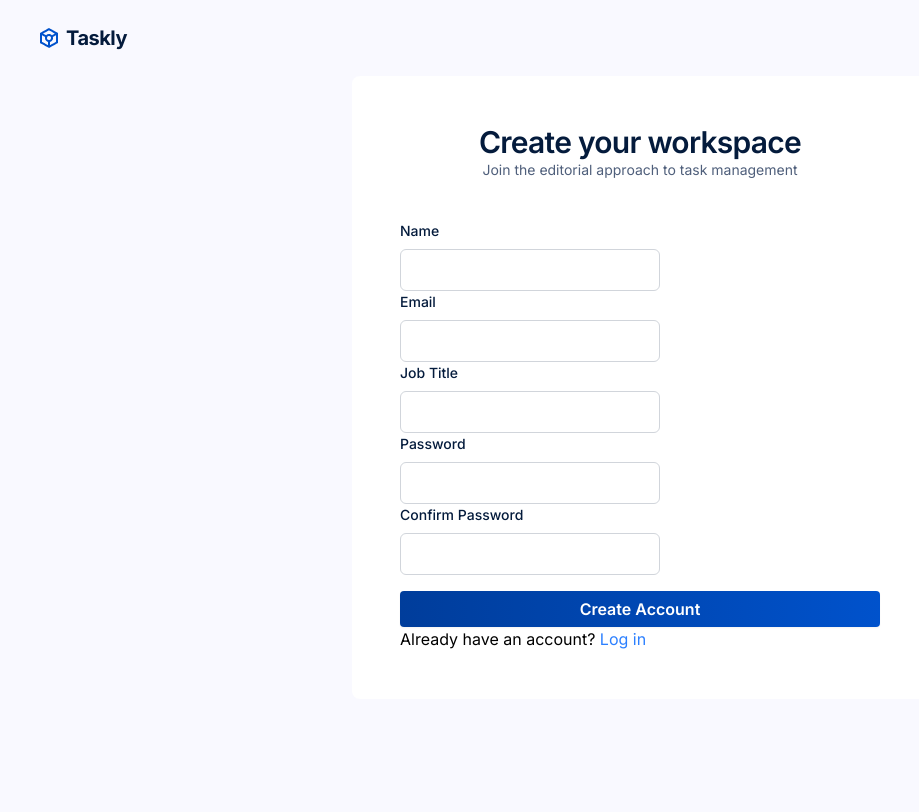
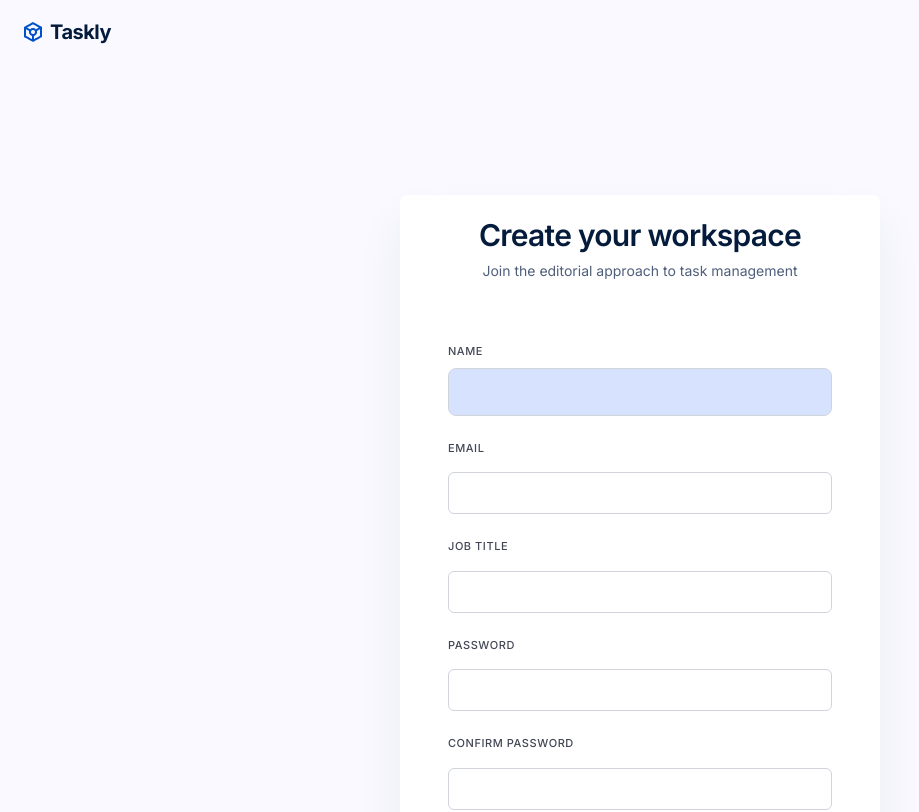
Before and after one commit to ShaymaaEssa/TaskStack, an Angular app: page /signup in a window 1280 px wide. Shown: the top 812 px of the page, without its empty margins (0-919 px from the left). Built offline with nearby package versions, Linux system fonts and the light colour scheme.

Commit message:
signup page: design

```diff
--- a/src/app/pages/signup/signup.component.html
+++ b/src/app/pages/signup/signup.component.html
@@ -1,12 +1,17 @@
-<header>
-  <div class="container px-10 py-6">
+<div
+  class="pt-20 px-6 pb-12 w-full h-full lg:py-36.75 lg:px-6 lg:h-fit lg:min-h-220"
+>
+  <header
+    class="fixed top-0 left-0 right-0 flex items-center justify-between h-16 bg-background/80 backdrop-blur-md"
+  >
+    <div class="container px-6">
       <div class="logo-item flex items-center gap-2">
         <div class="logo-img">
           <img src="../../../assets/signup/logo.png" alt="Logo" />
         </div>
         <div class="logo-text">
           <h1
-          class="text-capitalize text-[#041B3C] font-bold font-[Inter] text-[20px] leading-7 tracking-[-0.5px]"
+            class="text-capitalize text-heading font-bold text-[20px] leading-7 tracking-[-0.5px]"
           >
             Taskly
           </h1>
@@ -15,42 +20,47 @@
     </div>
   </header>
 
-<section class="signup-section bg-white rounded-lg p-12 max-w-xl mx-auto">
-  <div class="container">
-    <div class="section-title pb-10">
+  <section class="signup-section">
+    <div
+      class="signup-container w-full lg:max-w-120 lg:bg-white lg:rounded-lg lg:shadow-card mx-auto lg:min-h-146.5 lg:h-fit"
+    >
+      <div
+        class="section-title h-37 w-full flex flex-col justify-end lg:justify-center pb-10 lg:gap-2 lg:mt-12 lg:ms-12 lg:w-[384px]"
+      >
         <h1
-        class="font-semibold text-[#041B3C] leading-9 tracking-[-0.75px] text-center text-[30px]"
+          class="font-semibold text-heading leading-8 tracking-[-0.6px] text-center text-[24px] lg:text-[30px] lg:leading-9 lg:tracking-[-0.75px]"
         >
           Create your workspace
         </h1>
-      <p class="text-[14px] text-[#4F5F7B] text-center leading-5">
+        <p class="text-[14px] leading-5 text-body text-center">
           Join the editorial approach to task management
         </p>
       </div>
 
+      <div class="max-w-[384px] w-[85.5] pb-4 mx-auto">
         <form
           [formGroup]="signupForm"
           (ngSubmit)="submitForm()"
-      class="signup-form pb-16px"
+          class="signup-form pb-16px mx-auto flex flex-col gap-6 w-full"
         >
-      <div class="form-group">
+          <div class="form-group flex flex-col">
             <label
               for="name"
-          class="block text-[14px] text-[#041B3C] font-medium mb-2"
+              class="block text-[11px] text-label leading-[16.5px] tracking-[0.55px] font-medium mb-2 uppercase"
               >Name</label
             >
             <input
               formControlName="name"
               type="text"
               id="name"
-          class="border border-[#D1D5DB] rounded-md py-2 px-3 focus:outline-none focus:ring-2 focus:ring-blue-500"
+              class="border w-full border-border rounded-lg py-3.5 px-4 bg-input text-[16px] focus:outline-none focus:ring-2 focus:ring-blue-500 h-12"
             />
           </div>
 
-      <div class="form-group">
+          <div class="form-group flex flex-col gap-2">
             <label
               for="email"
-          class="block text-[14px] text-[#041B3C] font-medium mb-2"
+              class="block text-[11px] text-label leading-[16.5px] tracking-[0.55px] font-medium mb-2 uppercase"
               >Email</label
             >
             <input
@@ -61,10 +71,10 @@
             />
           </div>
 
-      <div class="form-group">
+          <div class="form-group flex flex-col gap-2">
             <label
               for="jobTitle"
-          class="block text-[14px] text-[#041B3C] font-medium mb-2"
+              class="block text-[11px] text-label leading-[16.5px] tracking-[0.55px] font-medium mb-2 uppercase"
               >Job Title</label
             >
             <input
@@ -75,10 +85,10 @@
             />
           </div>
 
-      <div class="form-group">
+          <div class="form-group flex flex-col gap-2">
             <label
               for="password"
-          class="block text-[14px] text-[#041B3C] font-medium mb-2"
+              class="block text-[11px] text-label leading-[16.5px] tracking-[0.55px] font-medium mb-2 uppercase"
               >Password</label
             >
             <input
@@ -89,10 +99,10 @@
             />
           </div>
 
-      <div class="form-group">
+          <div class="form-group flex flex-col gap-2">
             <label
               for="confirmPassword"
-          class="block text-[14px] text-[#041B3C] font-medium mb-2"
+              class="block text-[11px] text-label leading-[16.5px] tracking-[0.55px] font-medium mb-2 uppercase"
               >Confirm Password</label
             >
             <input
@@ -110,6 +120,7 @@
             Create Account
           </button>
         </form>
+      </div>
 
       <footer class="placeholder-mist-800">
         <p>
@@ -119,3 +130,4 @@
       </footer>
     </div>
   </section>
+</div>
--- a/src/styles.scss
+++ b/src/styles.scss
@@ -11,13 +11,12 @@
   --color-input: #d7e2ff;
 
   --color-border: #d1d5db;
-  --color-borderfooter: #C3C6D626;
+  --color-borderfooter: #c3c6d626;
 
   --color-heading: #041b3c;
   --color-body: #4f5f7b;
   --color-label: #434654;
   --color-icon: #737685;
-
 
   /* ========= Fonts ========= */
 
@@ -28,5 +27,5 @@
   --shadow-button:
     0 4px 6px -4px rgba(0, 61, 155, 0.1), 0 10px 15px -3px rgba(0, 61, 155, 0.1);
 
- --shadow-card: 0 24px 48px 0 rgba(4, 27, 60, 0.06);
+  --shadow-card: 0 24px 48px 0 rgba(4, 27, 60, 0.06);
 }
```
Also changed, not shown: src/app/pages/login/login.component.html (+20 -14 lines). Lines whose indentation alone changed are shown as unchanged.
